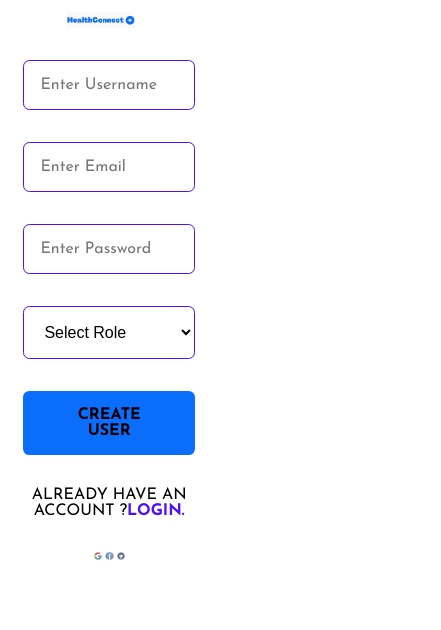
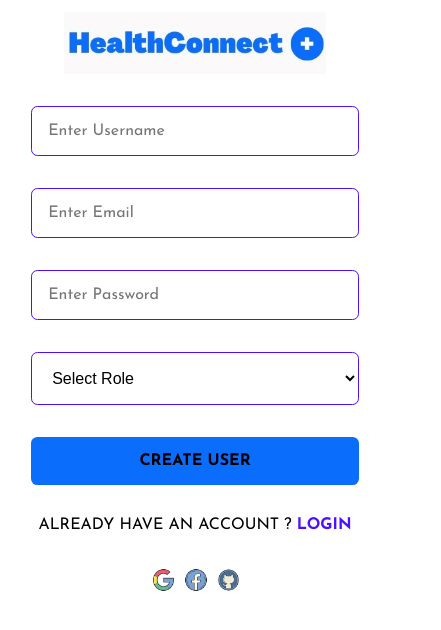
Before and after one commit to omkar231098/HealthConnect, a React (Create React App) app in the folder frontend/: page /register in a window 390 px wide. Shown: the top 630 px of the page, 441 px wide, since content can reach past the window. Built offline with nearby package versions, Linux system fonts and the light colour scheme.

Commit message:
fw23_0771_DAY3

```diff
--- a/frontend/src/Components/Login.jsx
+++ b/frontend/src/Components/Login.jsx
@@ -42,24 +42,24 @@ export default function Login() {
     event.preventDefault();
     validateForm()
     console.log(values)
-    // if (validateForm()) {
-    //   const { username, password } = values;
-    //   const { data } = await axios.post(loginRoute, {
-    //     username,
-    //     password,
-    //   });
-    //   if (data.status === false) {
-    //     toast.error(data.msg, toastOptions);
-    //   }
-    //   if (data.status === true) {
-    //     localStorage.setItem(
-    //       process.env.REACT_APP_LOCALHOST_KEY,
-    //       JSON.stringify(data.user)
-    //     );
+    if (validateForm()) {
+      const { username, password } = values;
+      const { data } = await axios.post(`${process.env.REACT_APP_BASEURL}user/log`, {
+        username,
+        password,
+      });
+      if (data.isError === true) {
+        toast.error(data.msg, toastOptions);
+      }
+      if (data.isError === false) {
+        localStorage.setItem(
+          process.env.REACT_APP_LOCALHOST_KEY,
+          JSON.stringify(data.user)
+        );
 
-    //     navigate("/");
-    //   }
-    // }
+        navigate("/");
+      }
+    }
   };
 
   return (
@@ -83,7 +83,7 @@ export default function Login() {
         />
         <button type="submit" className='login-btn'>Login</button>
         <span className='login-span'>
-          Don't have an account ?<Link to="/register">Register</Link>
+          Don't have an account ?<Link to="/register" className="register-link"> Register</Link>
         </span>
         <div className='login-with'>
         <img src={google} alt="google" className='login-auth'/>
@@ -91,6 +91,9 @@ export default function Login() {
         <img src={github} alt="github" className='login-auth'/>
         </div>
     </form>
+    <div>
+    <img src="https://i.pinimg.com/originals/13/66/c9/1366c95f8c249b8422d2caaae287cb63.gif" alt="register-image"  className='login-image'/>
+    </div>
     <ToastContainer />
   </div>
   )
--- a/frontend/src/Components/Register.jsx
+++ b/frontend/src/Components/Register.jsx
@@ -56,26 +56,26 @@ export default function Register() {
     event.preventDefault();
     console.log(values)
     handleValidation()
-    // if (handleValidation()) {
-    //   const { email, username, password,role } = values;
-    //   const { data } = await axios.post(registerRoute, {
-    //     username,
-    //     email,
-    //     password,
-    //     role
-    //   });
+    if (handleValidation()) {
+      const { email, username, password,role } = values;
+      const { data } = await axios.post(`${process.env.REACT_APP_BASEURL}user/reg`, {
+        username,
+        email,
+        password,
+        role
+      });
 
-    //   if (data.status === false) {
-    //     toast.error(data.msg, toastOptions);
-    //   }
-    //   if (data.status === true) {
-    //     localStorage.setItem(
-    //       process.env.REACT_APP_LOCALHOST_KEY,
-    //       JSON.stringify(data.user)
-    //     );
-    //     navigate("/");
-    //   }
-    // }
+      if (data.isError === true) {
+        toast.error(data.msg, toastOptions);
+      }
+      if (data.isError === false) {
+        localStorage.setItem(
+          process.env.REACT_APP_LOCALHOST_KEY,
+          JSON.stringify(data.user)
+        );
+        navigate("/");
+      }
+    }
   };
 
   const handleChange = (event) => {
@@ -117,7 +117,7 @@ export default function Register() {
           </select>
           <button type="submit" className='register-btn'>Create User</button>
           <span className='register-span'>
-            Already have an account ?<Link to="/login">Login.</Link>
+            Already have an account ?<Link to="/login" className="login-link"> Login</Link>
           </span>
           <div className='register-with'>
           <img src={google} alt="google" className='register-auth'/>
@@ -126,6 +126,9 @@ export default function Register() {
           </div>
 
       </form>
+      <div>
+        <img src="https://media3.giphy.com/media/ImDgA5DmScKnzlK1dj/giphy.gif?cid=ecf05e474tf3iaavsvuurged5gvorx9i7989gmy8umabyzmj&ep=v1_gifs_related&rid=giphy.gif&ct=g" alt="register-image"  className='register-image'/>
+      </div>
       <ToastContainer />
     </div>
   )
--- a/frontend/src/Components/Styles/Login.css
+++ b/frontend/src/Components/Styles/Login.css
@@ -1,4 +1,6 @@
-
+.login-container {
+    display: flex;
+}
 .login-form {
     height: 100vh;
     width:50vw;
@@ -59,6 +61,80 @@
 
 .login-auth{
     margin-left: 1%;
-    width: 10%;
+    width: 15%;
     cursor: pointer;
 }
+
+.login-image {
+ margin-top: 1%;
+}
+
+.login-link {
+  color: #4e0eff;
+  text-decoration: none;
+  font-weight: bold;
+}
+
+.login-link:hover {
+  color: #0a60ca;
+}
+
+
+@media screen and (max-width: 768px) {
+    .login-form {
+      width: 80vw;
+      margin-left: 5%;
+    }
+
+    .login-logo {
+      width: 60%;
+      margin-left: 10%;
+    }
+
+    .login-with {
+      width: 80%;
+      margin-left: 20%;
+    }
+    .login-image {
+        display: none;
+      }
+      .login-link {
+        color: #4e0eff;
+        text-decoration: none;
+        font-weight: bold;
+      }
+
+      .login-link:hover {
+        color: #0a60ca;
+      }
+  }
+
+  @media screen and (max-width: 480px) {
+    .login-form {
+      width: 90vw;
+      margin-left: 5%;
+    }
+
+    .login-logo {
+      width: 80%;
+      margin-left: 10%;
+    }
+
+    .login-with {
+      width: 90%;
+      margin-left: 20%;
+    }
+
+    .login-image {
+        display: none;
+      }
+      .login-link {
+        color: #4e0eff;
+        text-decoration: none;
+        font-weight: bold;
+      }
+
+      .login-link:hover {
+        color: #0a60ca;
+      }
+  }
--- a/frontend/src/Components/Styles/Register.css
+++ b/frontend/src/Components/Styles/Register.css
@@ -1,3 +1,6 @@
+.Register-container {
+    display: flex;
+}
 
 .register-form {
     height: 100vh;
@@ -53,7 +56,6 @@
     display: flex;
    width: 60%;
    margin-left: 40%;
-   /* border: 1px solid red; */
 }
 
 .register-auth{
@@ -61,3 +63,79 @@
     width: 10%;
     cursor: pointer;
 }
+
+.register-image{
+    margin-top: 15%;
+    margin-left: 5%;
+}
+.register-link {
+  color: #4e0eff;
+  text-decoration: none;
+  font-weight: bold;
+}
+
+.register-link:hover {
+  color: #0a60ca;
+}
+
+
+
+@media screen and (max-width: 768px) {
+    .register-form {
+      width: 80vw;
+      margin-left: 10%;
+    }
+
+    .register-logo {
+      width: 60%;
+      margin-left: 20%;
+    }
+
+    .register-with {
+      width: 80%;
+      margin-left: 30%;
+    }
+
+    .register-image {
+        display: none;
+      }
+      .register-link {
+        color: #4e0eff;
+        text-decoration: none;
+        font-weight: bold;
+      }
+
+      .register-link:hover {
+        color: #0a60ca;
+      }
+  }
+
+  @media screen and (max-width: 480px) {
+    .register-form {
+      width: 90vw;
+      margin-left: 5%;
+    }
+
+    .register-logo {
+      width: 80%;
+      margin-left: 10%;
+    }
+
+    .register-with {
+      width: 90%;
+      margin-left: 35%;
+    }
+
+    .register-image {
+        display: none;
+      }
+      .register-link {
+        color: #4e0eff;
+        text-decoration:none;
+        font-weight: bold;
+      }
+
+      .register-link:hover {
+        color: #0a60ca;
+      }
+  }
--- a/frontend/src/index.css
+++ b/frontend/src/index.css
@@ -11,9 +11,3 @@ button,
 input {
   font-family: "Josefin Sans", sans-serif;
 }
-
-body {
-  max-height: 100vh;
-  max-width: 100vw;
-  overflow: hidden;
-}
```
Also changed, not shown: frontend/src/App.jsx (line endings or trailing spaces).
